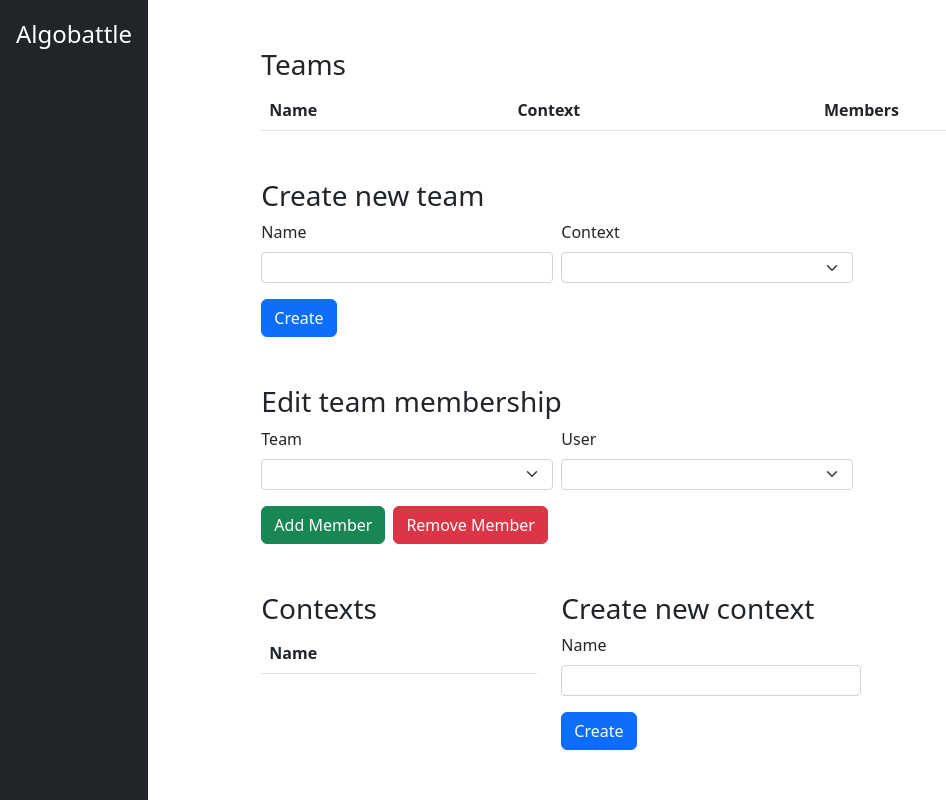
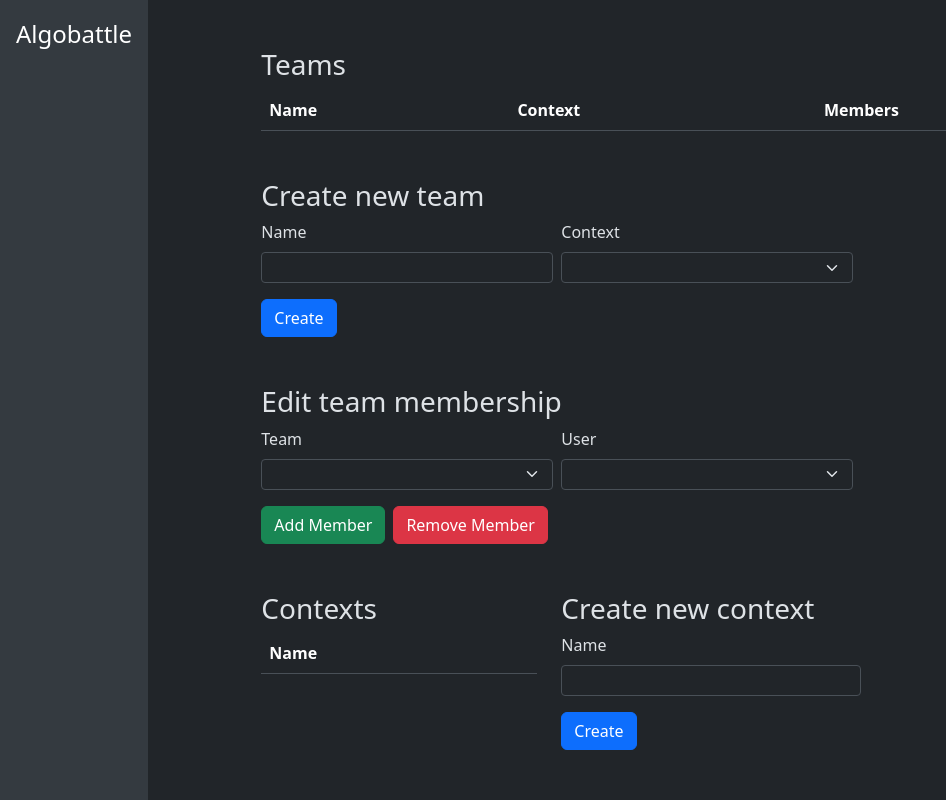
Before and after one commit to Benezivas/algobattle-web, a Python web app: template algobattle_web/templates/admin_teams.jinja in a window 1280 px wide. Shown: the whole page, without its empty margins (0-946 px from the left). Run offline with Jinja, Linux system fonts and the light colour scheme; the template is opened without the code that fills it, so the values that code supplies are empty; some libraries are stand-ins or nearby versions.

Commit message:
change colour scheme

```diff
--- a/algobattle_web/templates/base.jinja
+++ b/algobattle_web/templates/base.jinja
@@ -7,12 +7,12 @@
 {%- endmacro %}
 
 <!doctype html>
-<html lang="en">
+<html data-bs-theme="dark" lang="en">
   <head>
     <meta charset="utf-8">
     <meta name="viewport" content="width=device-width, initial-scale=1">
     <title>Algobattle</title>
-    <link href="https://cdn.jsdelivr.net/npm/bootstrap@5.2.2/dist/css/bootstrap.min.css" rel="stylesheet" integrity="sha384-Zenh87qX5JnK2Jl0vWa8Ck2rdkQ2Bzep5IDxbcnCeuOxjzrPF/et3URy9Bv1WTRi" crossorigin="anonymous">
+    <link href="https://cdn.jsdelivr.net/npm/bootstrap@5.3.0-alpha1/dist/css/bootstrap.min.css" rel="stylesheet" integrity="sha384-GLhlTQ8iRABdZLl6O3oVMWSktQOp6b7In1Zl3/Jr59b6EGGoI1aFkw7cmDA6j6gD" crossorigin="anonymous">
     <link rel="stylesheet" href="https://cdn.jsdelivr.net/npm/bootstrap-icons@1.9.1/font/bootstrap-icons.css">
     <link rel="icon" href="/static/images/favicon.png" type="image/png"/>
     <link rel="stylesheet" href="/static/scripts/styles.css">
@@ -29,11 +29,11 @@
     </script>
   </head>
   <body>
-    <script src="https://cdn.jsdelivr.net/npm/bootstrap@5.2.2/dist/js/bootstrap.bundle.min.js" integrity="sha384-OERcA2EqjJCMA+/3y+gxIOqMEjwtxJY7qPCqsdltbNJuaOe923+mo//f6V8Qbsw3" crossorigin="anonymous"></script>
+    <script src="https://cdn.jsdelivr.net/npm/bootstrap@5.3.0-alpha1/dist/js/bootstrap.bundle.min.js" integrity="sha384-w76AqPfDkMBDXo30jS1Sgez6pr3x5MlQ1ZAGC+nuZB+EYdgRZgiwxhTBTkF7CXvN" crossorigin="anonymous"></script>
     <div class="container-xxl">
       <div class="row">
         <div class="col-2 px-0">
-          <div class="position-fixed vh-100 d-flex flex-column py-3 px-sm-3 text-bg-dark flex-fill flex-grow-1">
+          <div class="position-fixed vh-100 d-flex flex-column py-3 px-sm-3 bg-light-subtle flex-fill flex-grow-1">
             <a href="/" class="d-flex align-items-center mb-md-0 me-md-auto text-white text-decoration-none">
               <span class="fs-4 d-none d-sm-inline">Algobattle</span>
             </a>
```
